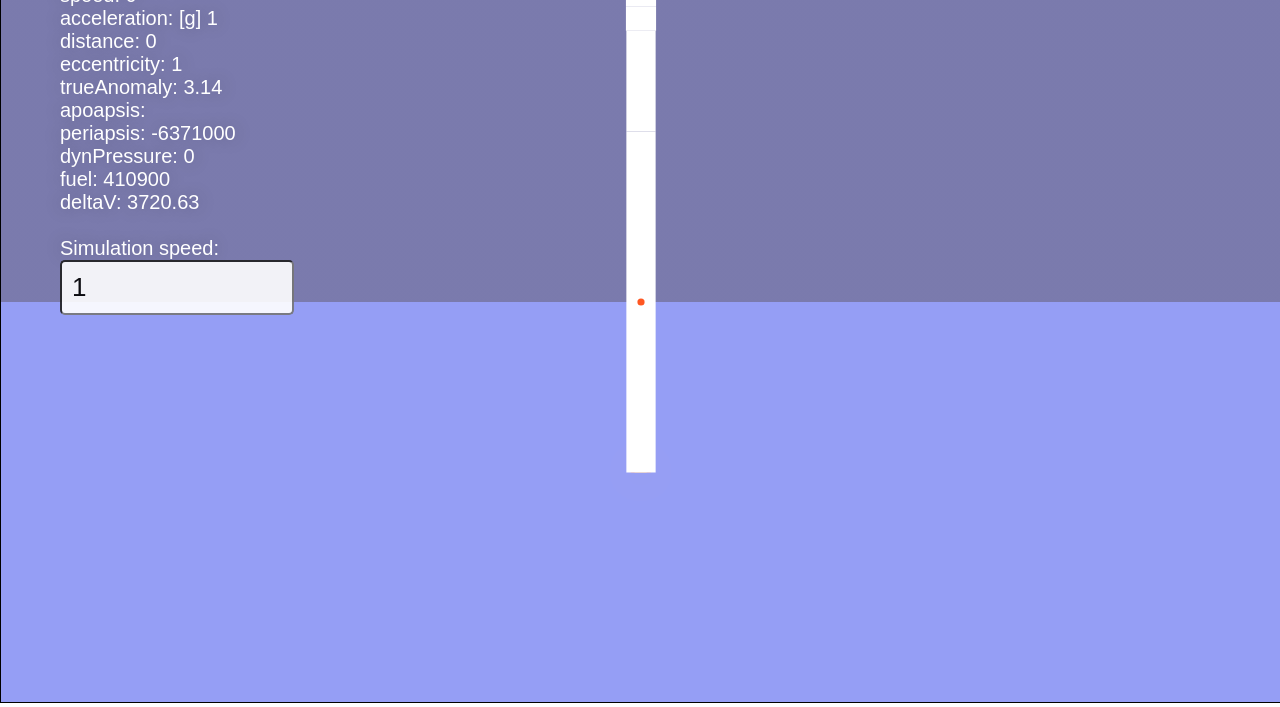
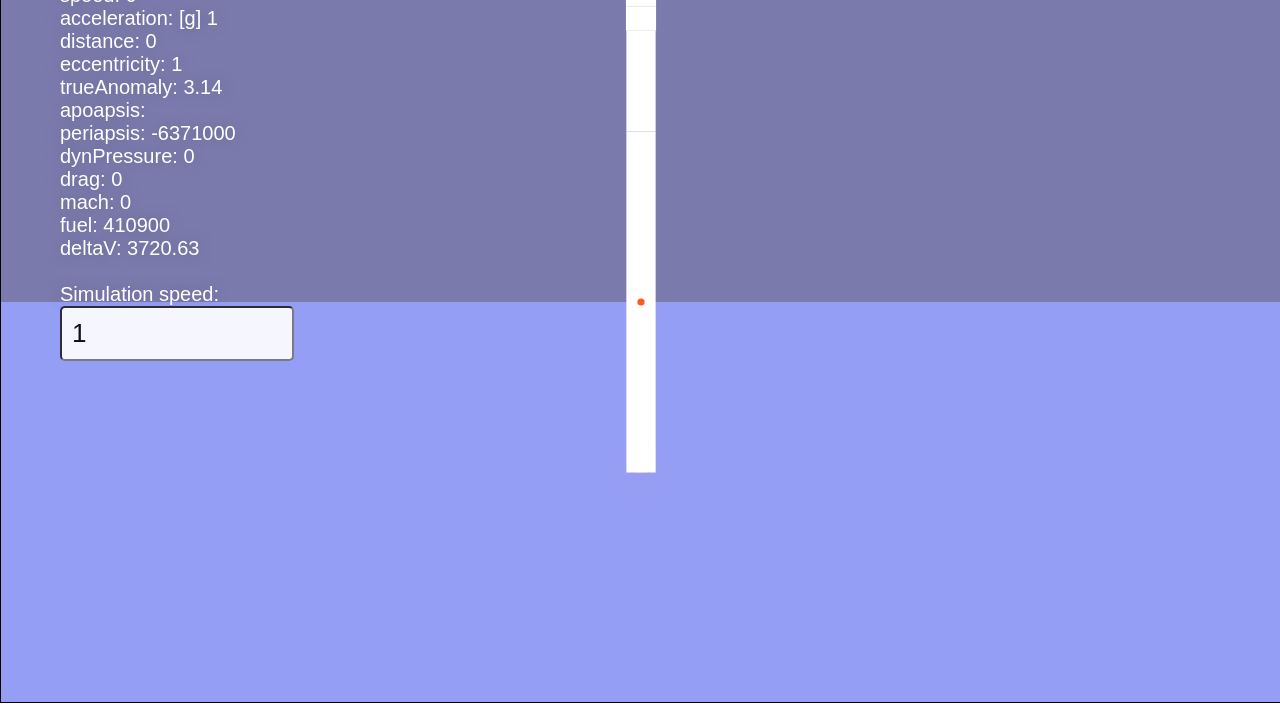
Before and after one commit to ElvinC/liftoff, a website built with webpack: page index.html in a window 1280 px wide. Shown: the part 99-806 px from the top of the page. Built offline with nearby package versions, Linux system fonts and the light colour scheme; animation ran at ten frames a second.

Commit message:
improved drag simulation based on frontal area

```diff
--- a/index.html
+++ b/index.html
@@ -17,6 +17,8 @@
 		apoapsis: <span id="apoapsis">0</span><br>
 		periapsis: <span id="periapsis">0</span><br>
 		dynPressure: <span id="dynPressure">0</span><br>
+		drag: <span id="drag">0</span><br>
+		mach: <span id="mach">0</span><br>
 		fuel: <span id="fuel">0</span><br>
 		deltaV: <span id="deltaV">0</span><br><br>
 		Simulation speed:
--- a/src/js/rocketParts/rocket.js
+++ b/src/js/rocketParts/rocket.js
@@ -146,7 +146,6 @@ export class Rocket {
         } else {
             scene.drawVector(this.pos, this.vel, 0.2, 0.25);
         }
-
     }
 
     /**
--- a/src/js/rocketParts/stagedRocket.js
+++ b/src/js/rocketParts/stagedRocket.js
@@ -11,6 +11,7 @@ export class StagedRocket {
         this.stages = stageList;
         this.droppedStages = [];
         this.planetList = planetList;
+        this.machNumber = 0;
 
         // focus on rocket, user can control it
         this.focus = focus;
@@ -31,7 +32,9 @@ export class StagedRocket {
         };
 
         // settings
-        this.dragCoefficient = 0.05; // not based on anything
+        this.dragCoefficient = 0.15; // not based on anything
+        this.supersonicDrag = 0.4;
+        this.drag = 0;
 
         this.spacePressed = false;
 
@@ -99,6 +102,43 @@ export class StagedRocket {
         });
     }
 
+    calculateRefArea() {
+        // approximate with cylinder
+
+        // get area seen from side
+        let totalSideArea = 0;
+        let maxWidth = 0;
+        for (let i = 0; i < this.stages.length; i++) {
+            totalSideArea += this.stages[i].height * this.stages[i].width;
+            if (this.stages[i].width > maxWidth) {
+                maxWidth = this.stages[i].width;
+            }
+        }
+
+        // get cap area from maximum width
+        const capArea = (maxWidth ** 2) * Math.PI / 4;
+
+        // find angle of attack
+
+        // convert angle from 0, 2pi to -pi, pi
+        const newAngle = this.angle > Math.PI ? this.angle - 2 * Math.PI : this.angle;
+
+        // calculate angle of attack
+        let angleOfAttack = newAngle - this.vel.angle();
+        if (angleOfAttack > Math.PI) {
+            angleOfAttack -= 2 * Math.PI;
+        } else if (angleOfAttack > Math.PI) {
+            angleOfAttack += 2 * Math.PI;
+        }
+
+        // calculate reference area, side
+        let refArea = Math.abs(totalSideArea * Math.sin(angleOfAttack));
+        // "caps"
+        refArea += Math.abs(capArea * Math.cos(angleOfAttack));
+
+        return refArea;
+    }
+
     updateMass() {
         let newMass = 0;
         for (let i = 0; i < this.stages.length; i++) {
@@ -126,7 +166,7 @@ export class StagedRocket {
             this.pos.addInPlace(Vec.unit(this.angle, shiftAmount));
         } else {
             // parachute
-            // this.dragCoefficient = Math.min(100000, this.dragCoefficient * 5);
+            this.dragCoefficient = Math.min(7000, this.dragCoefficient * 5);
         }
     }
 
@@ -136,10 +176,10 @@ export class StagedRocket {
         const rVec = Vec.sub(this.pos, planet.pos); // from planet to rocket
         const rLenSqrd = rVec.lengthSquared();
         const rVecUnit = rVec.unit();
+        const velLength = this.vel.length();
 
         this.updateMass();
         if (rLenSqrd < planet.radius ** 2) { // collision with planet
-            const velLength = this.vel.length();
             if (velLength > 4 && this.focus) { // show crash
                 $('#crash').html(`CRASHED AT ${Math.round(velLength)} m/s`);
                 window.setTimeout(() => {
@@ -159,6 +199,10 @@ export class StagedRocket {
         // update angle using velocity verlet
         this.angle += this.angularVel * dt + 0.5 * this.angularAcc * (dt ** 2);
         this.angle = this.angle % (2 * Math.PI); // wrap around
+        if (this.angle < 0) {
+            this.angle += 2 * Math.PI;
+        }
+
         this.angularVel += this.angularAcc * dt;
         this.angularVel *= Math.max(1 - (0.5 * dt), 0); // dampening
 
@@ -176,14 +220,24 @@ export class StagedRocket {
         const velUnit = this.vel.unit();
 
         const altitude = Math.sqrt(rLenSqrd) - planet.radius;
+        if (altitude < 100000) {
             const ISAData = ISA(altitude);
             // 1/2 rho v^2 Cd in opposite direction
             const dynPressure = 0.5 * ISAData.density * this.vel.lengthSquared();
             this.dynPressure = dynPressure;
+            const localSpeedOfSound = ISAData.soundSpeed === 0 ? 343 : ISAData.soundSpeed;
+            this.machNumber = velLength / localSpeedOfSound;
+            // simple & inaccurate supersonic drag modelling
+            const newCd = this.machNumber > 1 ? this.supersonicDrag : this.dragCoefficient;
 
-        const drag = -dynPressure * this.dragCoefficient;
+            const drag = -dynPressure * newCd * this.calculateRefArea();
+            this.drag = -drag;
             const dragVec = velUnit.multiply(drag);
             sumForces.addInPlace(dragVec);
+        } else {
+            this.machNumber = velLength / 343;
+        }
+
 
         // gravity
         const GMPlanet = planet.stdGravParam || this.gConstant * planet.mass;
--- a/src/js/script.js
+++ b/src/js/script.js
@@ -87,6 +87,8 @@ function draw(currentTime) {
     $('#deltaV').html(Math.round(mainRocket.getDeltaV() * 100) / 100);
     $('#fuel').html(Math.round(mainRocket.stages[0].fuelTank.fuel * 100) / 100);
     $('#dynPressure').html(Math.round(mainRocket.dynPressure * 100) / 100);
+    $('#drag').html(Math.round(mainRocket.drag * 100) / 100);
+    $('#mach').html(Math.round(mainRocket.machNumber * 100) / 100);
     window.requestAnimFrame(draw);
 }
 
```
Also changed, not shown: dist/bundle.js. Lines whose indentation alone changed are shown as unchanged.
